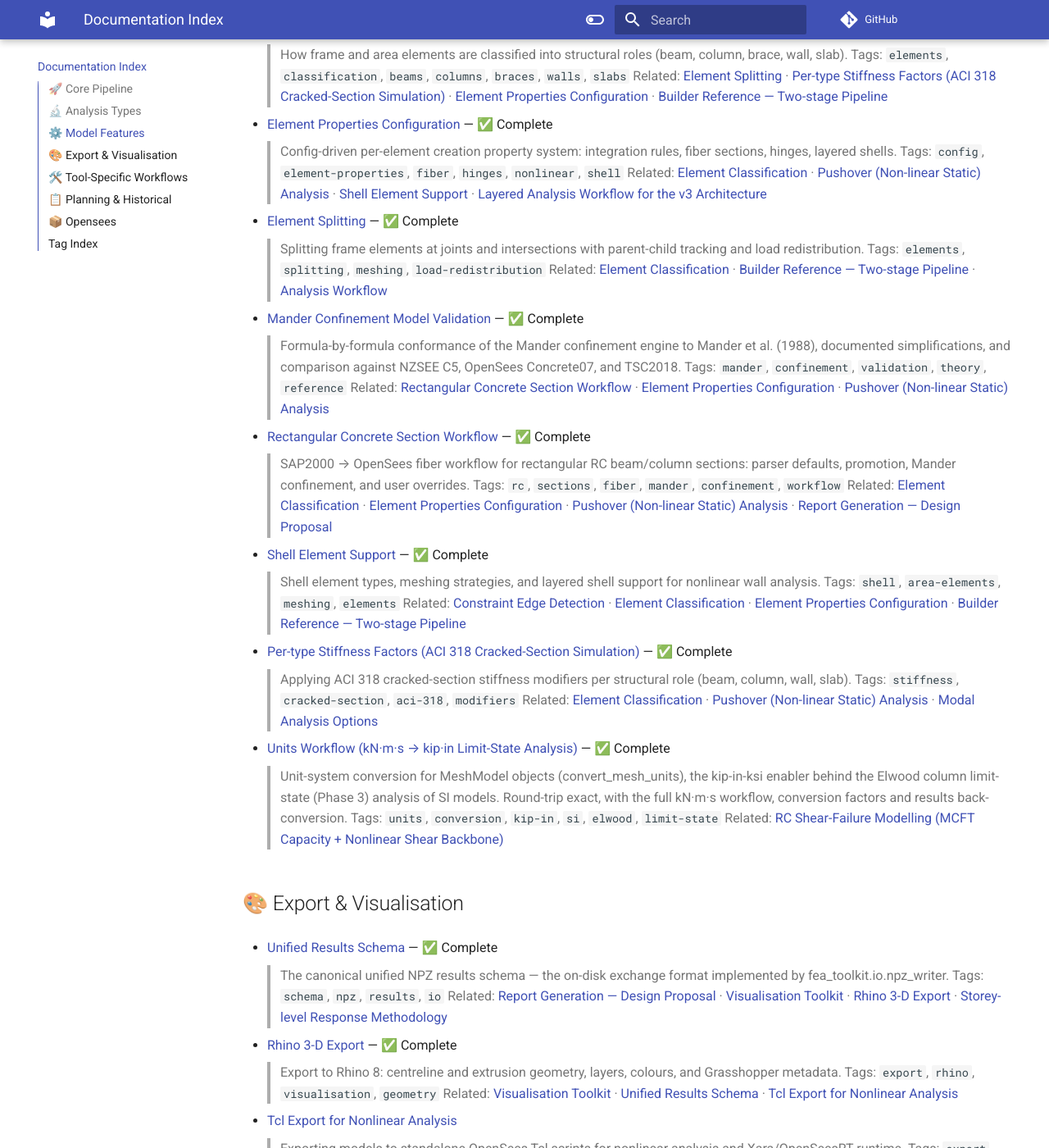
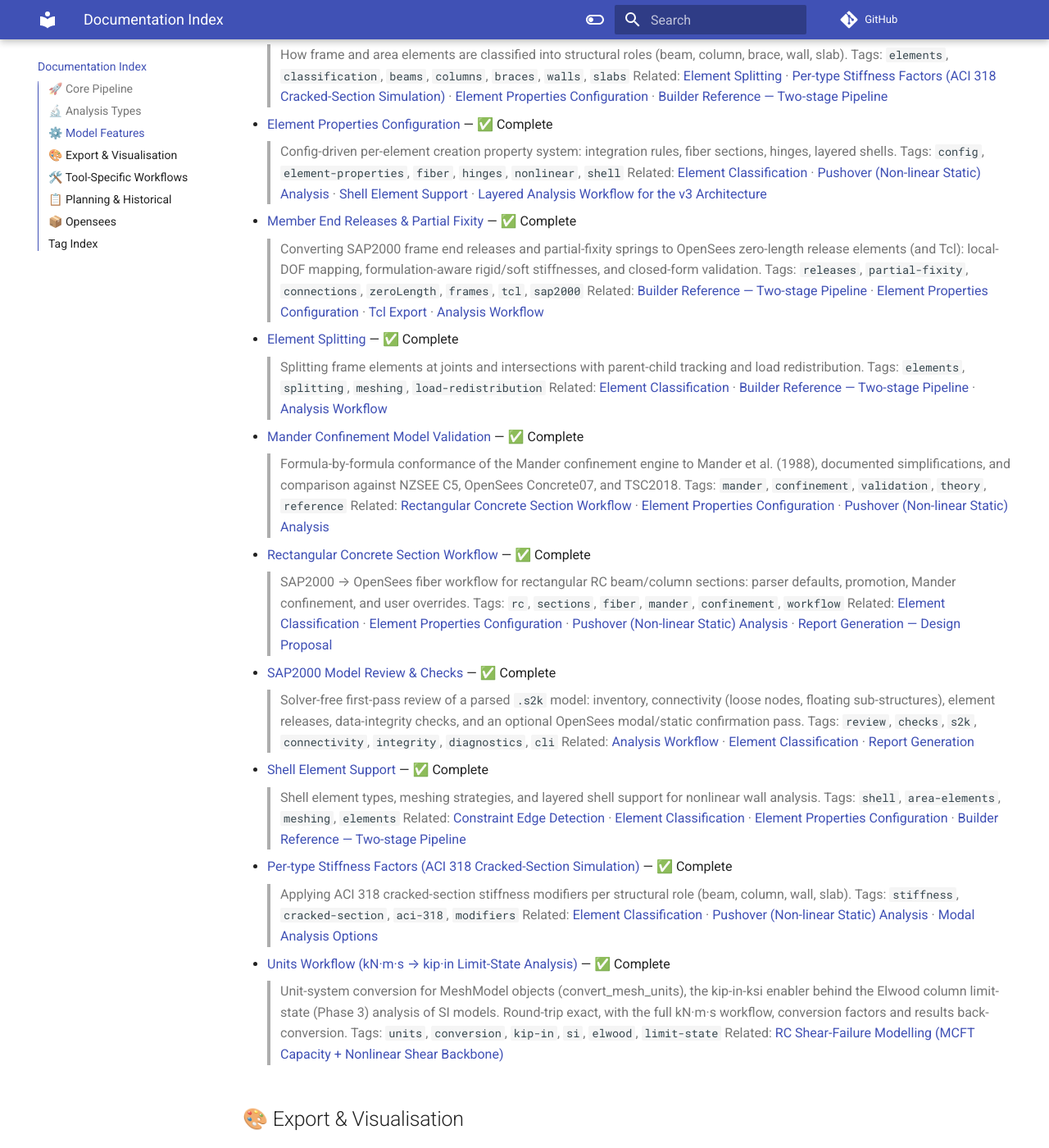
Before and after one commit to boustrephon/fea_toolkit, an MkDocs documentation site: the page built from docs/documentation_index.md, in a window 1280 px wide and 1400 px high, scrolled down 2856 px. Shown: the whole window at 82% size. Built offline with MkDocs 1.6.1 and Material for MkDocs 9.7.7, drawn with Linux system fonts in a browser that asks for light colours; comment, search, counter and statistics services are not loaded.

Commit message:
docs: register model review and member release pages
Add member_releases.md and model_review.md to the mkdocs nav and the documentation index.

```diff
--- a/docs/documentation_index.md
+++ b/docs/documentation_index.md
@@ -115,6 +115,11 @@ for automated cross-referencing.
   Tags: `config`, `element-properties`, `fiber`, `hinges`, `nonlinear`, `shell`
   Related: [Element Classification](element_classification.md) · [Pushover (Non-linear Static) Analysis](pushover_analysis.md) · [Shell Element Support](shell_support.md) · [Layered Analysis Workflow for the v3 Architecture](layered_analysis_workflow.md)
 
+- [Member End Releases & Partial Fixity](member_releases.md) — ✅ Complete
+  > Converting SAP2000 frame end releases and partial-fixity springs to OpenSees zero-length release elements (and Tcl): local-DOF mapping, formulation-aware rigid/soft stiffnesses, and closed-form validation.
+  Tags: `releases`, `partial-fixity`, `connections`, `zeroLength`, `frames`, `tcl`, `sap2000`
+  Related: [Builder Reference — Two-stage Pipeline](builder_reference.md) · [Element Properties Configuration](element_properties_config.md) · [Tcl Export](tcl_export.md) · [Analysis Workflow](workflow.md)
+
 - [Element Splitting](element_splitting.md) — ✅ Complete
   > Splitting frame elements at joints and intersections with parent-child tracking and load redistribution.
   Tags: `elements`, `splitting`, `meshing`, `load-redistribution`
@@ -129,6 +134,11 @@ for automated cross-referencing.
   > SAP2000 → OpenSees fiber workflow for rectangular RC beam/column sections: parser defaults, promotion, Mander confinement, and user overrides.
   Tags: `rc`, `sections`, `fiber`, `mander`, `confinement`, `workflow`
   Related: [Element Classification](element_classification.md) · [Element Properties Configuration](element_properties_config.md) · [Pushover (Non-linear Static) Analysis](pushover_analysis.md) · [Report Generation — Design Proposal](report_generation.md)
+
+- [SAP2000 Model Review & Checks](model_review.md) — ✅ Complete
+  > Solver-free first-pass review of a parsed `.s2k` model: inventory, connectivity (loose nodes, floating sub-structures), element releases, data-integrity checks, and an optional OpenSees modal/static confirmation pass.
+  Tags: `review`, `checks`, `s2k`, `connectivity`, `integrity`, `diagnostics`, `cli`
+  Related: [Analysis Workflow](workflow.md) · [Element Classification](element_classification.md) · [Report Generation](report_generation.md)
 
 - [Shell Element Support](shell_support.md) — ✅ Complete
   > Shell element types, meshing strategies, and layered shell support for nonlinear wall analysis.
--- a/mkdocs.yml
+++ b/mkdocs.yml
@@ -95,6 +95,7 @@ nav:
       - Element Classification: element_classification.md
       - Element Splitting: element_splitting.md
       - Element Properties Config: element_properties_config.md
+      - Member End Releases & Partial Fixity: member_releases.md
       - Shell Element Support: shell_support.md
       - Stiffness Factors: stiffness_factors.md
       - Constraint Edge Detection: constraint_detection.md
@@ -102,6 +103,7 @@ nav:
       - Mander Confinement Validation: mander_confinement_validation.md
       - Capacity Modules (GB 50010): capacity.md
       - SAP2000 IDs vs OpenSees Tags: sap_ids_vs_tags.md
+      - SAP2000 Model Review & Checks: model_review.md
       - Shear Failure Modelling: shear_failure_modelling.md
       - Unit Conversion: units_conversion.md
       - RC Rectangular Section Workflow: rc_rectangular_section_workflow.md
```
